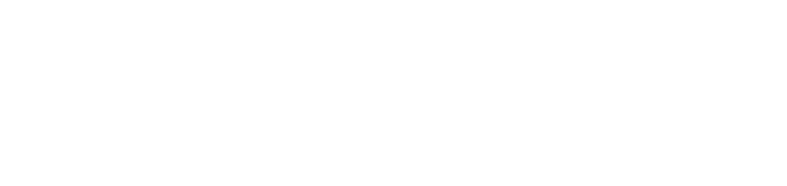
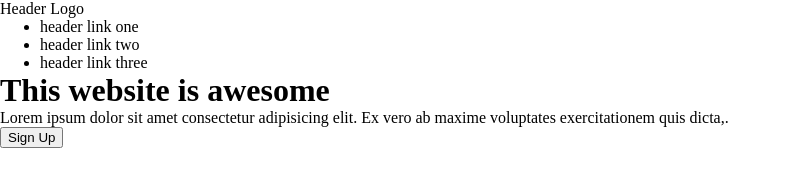
Before and after one commit to vladcau1field/odin-landing-page, a plain HTML site: page index.html in a window 1280 px wide. Shown: the whole page, without its empty margins (0-787 px from the left). Drawn offline with Linux system fonts and the light colour scheme.

Commit message:
add header and semantic elements

```diff
--- a/index.html
+++ b/index.html
@@ -6,5 +6,28 @@
     <link rel="stylesheet" href="styles.css" />
     <title>odin-landing-page</title>
   </head>
-  <body></body>
+  <body>
+    <div class="container">
+      <header>
+        <nav>
+          <p>Header Logo</p>
+          <ul>
+            <li>header link one</li>
+            <li>header link two</li>
+            <li>header link three</li>
+          </ul>
+        </nav>
+        <div class="header-container">
+          <h1>This website is awesome</h1>
+          <p>
+            Lorem ipsum dolor sit amet consectetur adipisicing elit. Ex vero ab
+            maxime voluptates exercitationem quis dicta,.
+          </p>
+          <button>Sign Up</button>
+          <img />
+        </div>
+      </header>
+      <main></main>
+    </div>
+  </body>
 </html>
--- a/styles.css
+++ b/styles.css
@@ -0,0 +1,4 @@
+* {
+  box-sizing: border-box;
+  margin: 0;
+}
```
